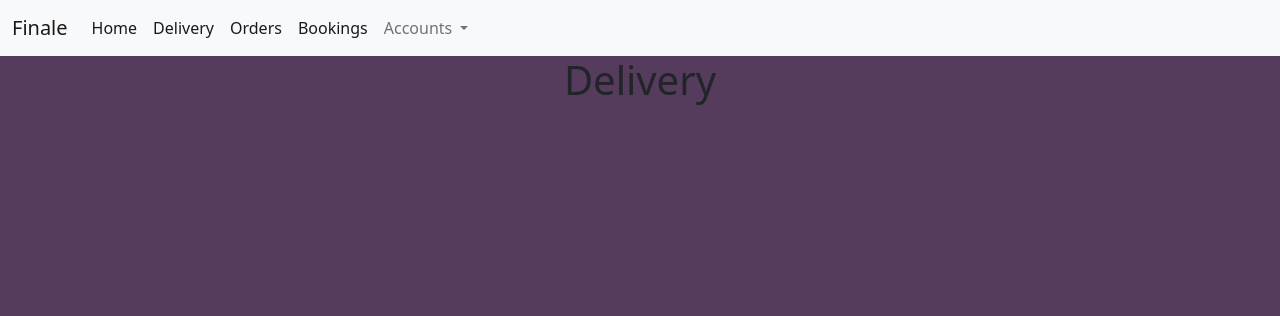
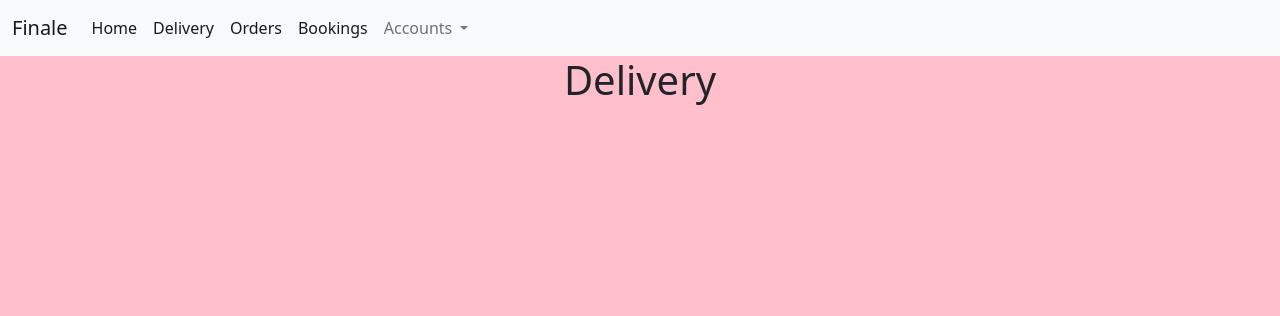
Before and after one commit to leeharold1/FinalYearProject, a Django app: page /bookings/ in a window 1280 px wide. Shown: the top 316 px of the page. Run offline with Django 4.2, Linux system fonts and the light colour scheme.

Commit message:
revert background to pink to be inline with documentation

```diff
--- a/Finale/FinaleApp/static/style.css
+++ b/Finale/FinaleApp/static/style.css
@@ -1,5 +1,5 @@
 body {
-    background-color: #563c5c ;
+    background-color: pink ;
     text-align: center;
     margin: auto;
 }
```
